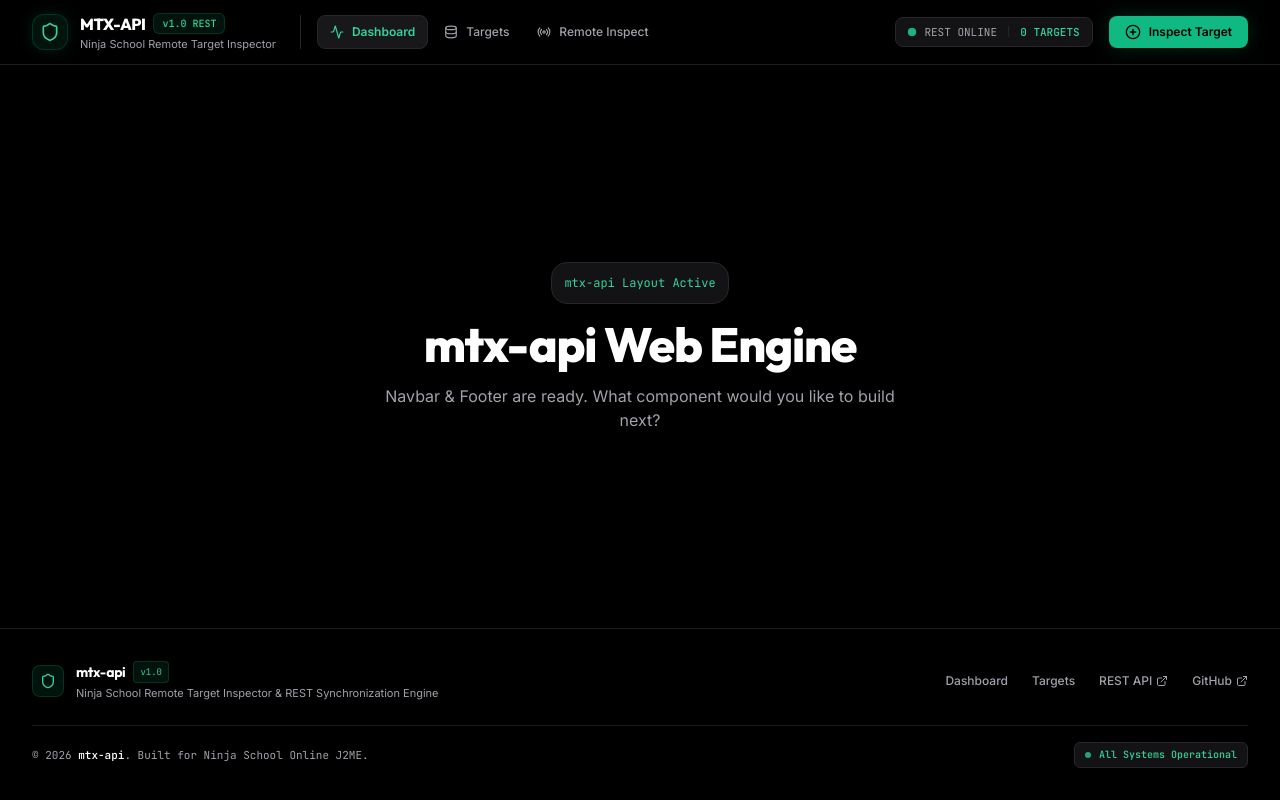
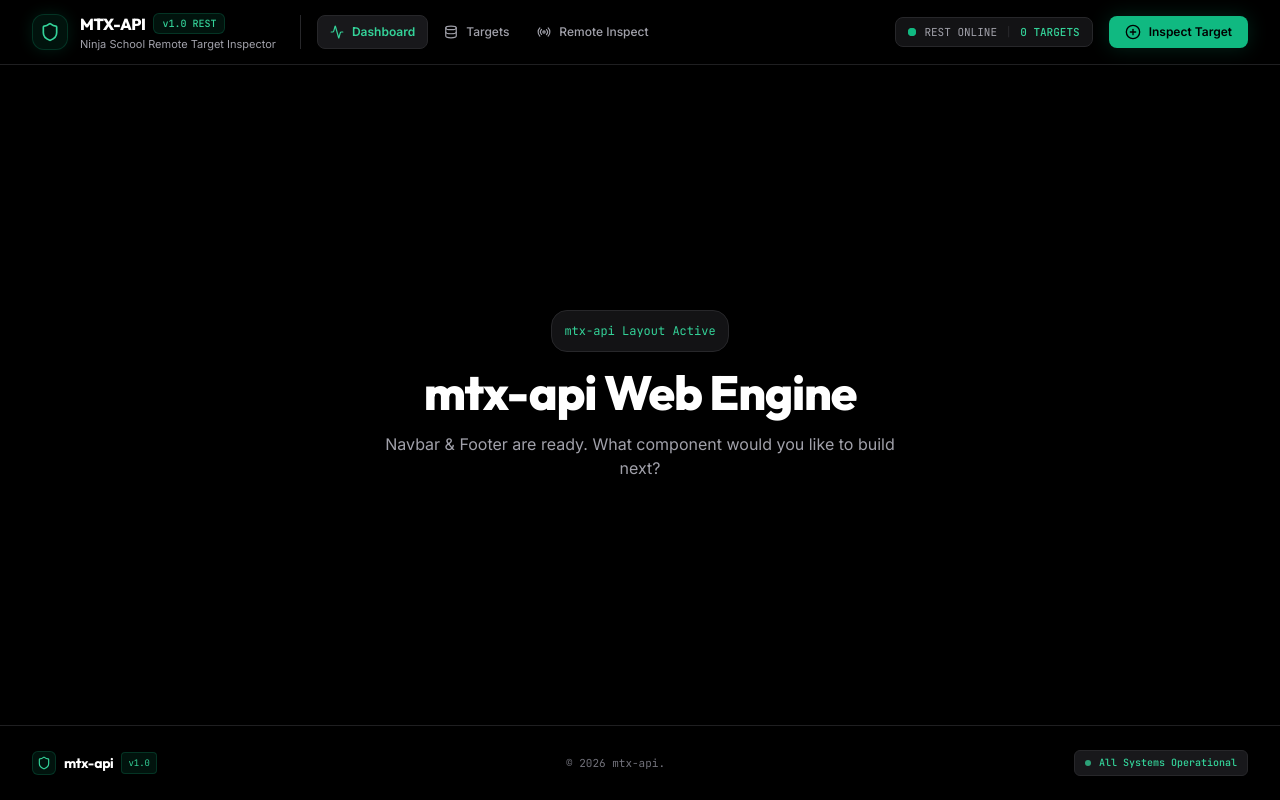
Before and after one commit to nsomatrix/nsocore, a Next.js app in the folder web/: page / in a window 1280 px wide. Built offline with nearby package versions, Linux system fonts and the light colour scheme.

Commit message:
refactor: simplify footer layout to minimal logo, copyright, and API status

```diff
--- a/web/components/Footer.tsx
+++ b/web/components/Footer.tsx
@@ -1,62 +1,32 @@
 'use client';
 
 import React from 'react';
-import { Shield, ExternalLink, Heart } from 'lucide-react';
+import { Shield } from 'lucide-react';
 
 export function Footer() {
   return (
     <footer className="w-full border-t border-zinc-800/80 bg-black text-zinc-400 font-sans text-xs">
-      <div className="max-w-7xl mx-auto px-4 sm:px-6 lg:px-8 py-8 space-y-6">
-        {/* Main Footer Row */}
-        <div className="flex flex-col md:flex-row items-center justify-between gap-6">
-          {/* Brand Info */}
-          <div className="flex items-center space-x-3 text-center md:text-left">
-            <div className="w-8 h-8 rounded-lg bg-emerald-500/10 border border-emerald-500/20 flex items-center justify-center text-emerald-400">
-              <Shield className="w-4 h-4" />
+      <div className="max-w-7xl mx-auto px-4 sm:px-6 lg:px-8 py-6 flex flex-col sm:flex-row items-center justify-between gap-4">
+        {/* Logo & Brand & Version */}
+        <div className="flex items-center space-x-2">
+          <div className="w-6 h-6 rounded-md bg-emerald-500/10 border border-emerald-500/20 flex items-center justify-center text-emerald-400">
+            <Shield className="w-3.5 h-3.5" />
           </div>
-            <div>
-              <div className="flex items-center justify-center md:justify-start space-x-2">
           <span className="font-display font-bold text-sm text-white tracking-tight">mtx-api</span>
           <span className="px-1.5 py-0.5 text-[9px] font-mono bg-emerald-500/10 text-emerald-400 rounded border border-emerald-500/20">
             v1.0
           </span>
         </div>
-              <p className="text-[11px] text-zinc-400 mt-0.5">
-                Ninja School Remote Target Inspector & REST Synchronization Engine
-              </p>
-            </div>
+
+        {/* Copyright */}
+        <div className="font-mono text-[11px] text-zinc-500">
+          © {new Date().getFullYear()} mtx-api.
         </div>
 
-          {/* Quick Links */}
-          <div className="flex flex-wrap items-center justify-center gap-6 text-xs font-medium text-zinc-400">
-            <a href="#dashboard" className="hover:text-emerald-400 transition-colors">
-              Dashboard
-            </a>
-            <a href="#targets" className="hover:text-emerald-400 transition-colors">
-              Targets
-            </a>
-            <a href="/api/v1/players" target="_blank" rel="noopener noreferrer" className="hover:text-emerald-400 transition-colors flex items-center space-x-1">
-              <span>REST API</span>
-              <ExternalLink className="w-3 h-3 text-zinc-400" />
-            </a>
-            <a href="https://github.com/nsomatrix/nsocore" target="_blank" rel="noopener noreferrer" className="hover:text-emerald-400 transition-colors flex items-center space-x-1">
-              <span>GitHub</span>
-              <ExternalLink className="w-3 h-3 text-zinc-400" />
-            </a>
-          </div>
-        </div>
-
-        {/* Bottom Sub-Footer Row */}
-        <div className="pt-4 border-t border-zinc-900 flex flex-col sm:flex-row items-center justify-between gap-3 text-[11px] text-zinc-400 font-mono">
-          <div>
-            © {new Date().getFullYear()} <span className="text-white font-medium">mtx-api</span>. Built for Ninja School Online J2ME.
-          </div>
-
-          {/* System Status Pill */}
-          <div className="flex items-center space-x-2 px-2.5 py-1 rounded-md bg-zinc-900/80 border border-zinc-800 text-[10px]">
+        {/* Live API Status */}
+        <div className="flex items-center space-x-2 px-2.5 py-1 rounded-md bg-zinc-900 border border-zinc-800 text-[10px] font-mono">
           <span className="h-1.5 w-1.5 rounded-full bg-emerald-400 animate-pulse"></span>
           <span className="text-emerald-400 font-medium">All Systems Operational</span>
-          </div>
         </div>
       </div>
     </footer>
```
Lines whose indentation alone changed are shown as unchanged.
